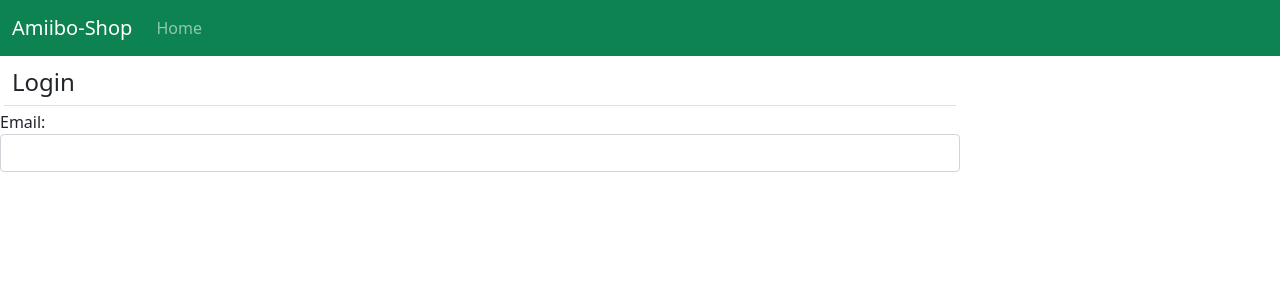
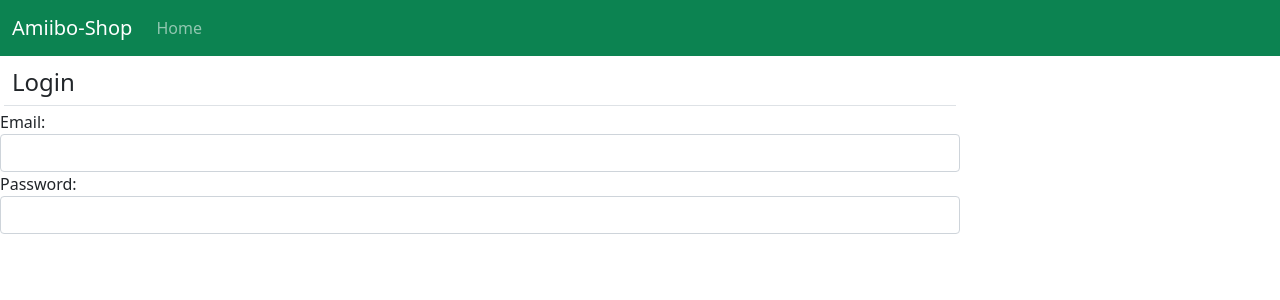
Before and after one commit to pablo-quezada/amiibo-app, a React (Create React App) app: page / in a window 1280 px wide. Shown: the top 300 px of the page. Built offline with nearby package versions, Linux system fonts and the light colour scheme.

Commit message:
Add form-group Password to Login

```diff
--- a/src/Login.jsx
+++ b/src/Login.jsx
@@ -9,6 +9,11 @@
                 <label className="col-lg-4">Email:</label>
                 <input type="text" className="form-control" />
             </div>
+
+            <div className="form-group form-row">
+                <label className="col-lg-4">Password:</label>
+                <input type="password" className="form-control" />
+            </div>
         </div>
         );
     }
```
